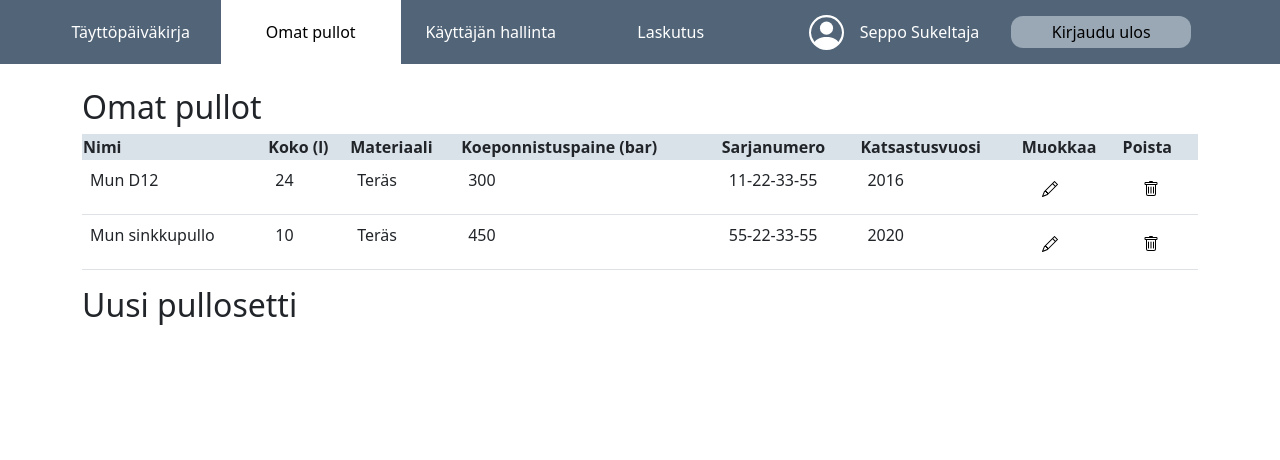
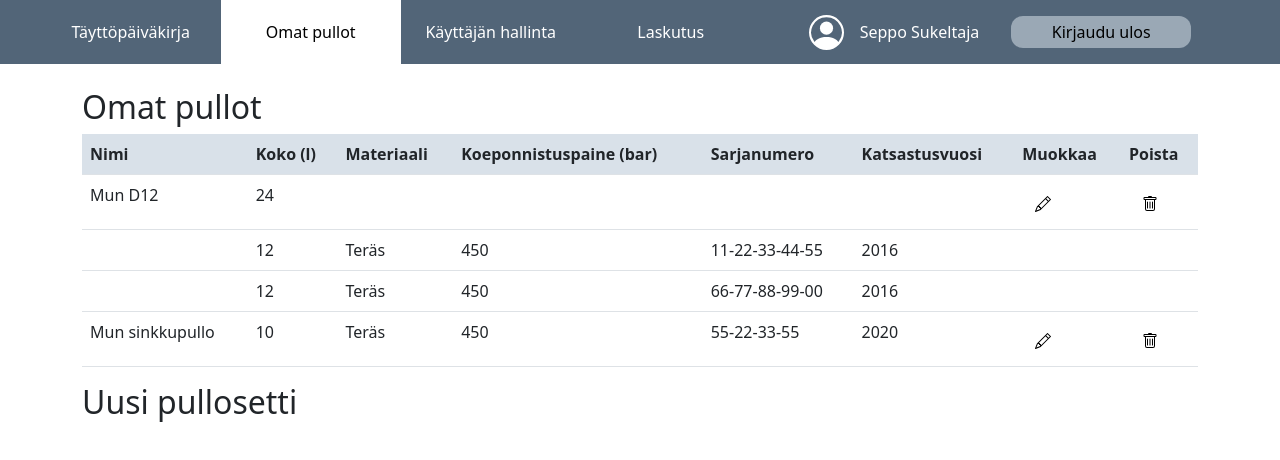
Before and after one commit to Tampereen-Urheilusukeltajat/Blenderi-UI, a React (Create React App) app: page /diving-cylinder-set in a window 1280 px wide. Shown: the top 460 px of the page. Built offline with nearby package versions, Linux system fonts and the light colour scheme.

Commit message:
Allow child rows inside the table

```diff
--- a/src/components/CommonTable.tsx
+++ /dev/null
@@ -1,81 +0,0 @@
-import React, { useCallback } from 'react';
-import { Button } from 'react-bootstrap';
-import { BsPencil, BsTrash } from 'react-icons/bs';
-import '../styles/commonTable/commonTable.css';
-
-type Row = string[];
-
-type CommonTableProps = {
-  columns: string[];
-  rows: Row[];
-  includeRowNumber?: boolean;
-  includeEditButton?: boolean;
-  includeDeleteButton?: boolean;
-};
-
-const IconButtonCell = (props: {
-  onClick: React.MouseEventHandler;
-  icon: JSX.Element;
-}): JSX.Element => {
-  const { onClick, icon } = props;
-  return (
-    <td>
-      <Button className="no-background btn-light" onClick={onClick}>
-        {icon}
-      </Button>
-    </td>
-  );
-};
-
-export const CommonTable = (props: CommonTableProps): JSX.Element => {
-  const {
-    columns,
-    rows,
-    includeDeleteButton = false,
-    includeEditButton = false,
-    includeRowNumber = false,
-  } = props;
-
-  const handleEditButtonClick = useCallback(() => {
-    // TODO
-  }, []);
-
-  const handleDeleteButtonClick = useCallback(() => {
-    // TODO
-  }, []);
-
-  return (
-    <table className="table">
-      <thead>
-        {includeRowNumber ? <th scope="col">#</th> : null}
-        {columns.map((column) => (
-          <th scope="col">{column}</th>
-        ))}
-        {includeEditButton ? <th scope="col">Muokkaa</th> : null}
-        {includeDeleteButton ? <th scope="col">Poista</th> : null}
-      </thead>
-      <tbody>
-        {rows.map((row, index) => (
-          <tr>
-            {includeRowNumber ? <th scope="row">{index + 1}</th> : null}
-            {row.map((element) => (
-              <td>{element}</td>
-            ))}
-            {includeEditButton ? (
-              <IconButtonCell
-                icon={<BsPencil />}
-                onClick={handleEditButtonClick}
-              />
-            ) : null}
-            {includeDeleteButton ? (
-              <IconButtonCell
-                icon={<BsTrash />}
-                onClick={handleDeleteButtonClick}
-              />
-            ) : null}
-          </tr>
-        ))}
-      </tbody>
-    </table>
-  );
-};
--- a/src/components/DivingCylinderSet/DivingCylinderSetList.tsx
+++ b/src/components/DivingCylinderSet/DivingCylinderSetList.tsx
@@ -1,17 +1,38 @@
-import { CommonTable } from '../CommonTable';
+import { CommonTable, TableColumn, TableRow } from '../common/Table';
 
-const DIVING_CYLINDER_SET_COLUMNS = [
-  'Nimi',
-  'Koko (l)',
-  'Materiaali',
-  'Koeponnistuspaine (bar)',
-  'Sarjanumero',
-  'Katsastusvuosi',
+const DIVING_CYLINDER_SET_COLUMNS: TableColumn[] = [
+  {
+    title: 'Nimi',
+  },
+  {
+    title: 'Koko (l)',
+  },
+  {
+    title: 'Materiaali',
+  },
+  {
+    title: 'Koeponnistuspaine (bar)',
+  },
+  {
+    title: 'Sarjanumero',
+  },
+  {
+    title: 'Katsastusvuosi',
+  },
 ];
 
-const TEMP_TEST_ROWS = [
-  ['Mun D12', '24', 'Teräs', '300', '11-22-33-55', '2016'],
-  ['Mun sinkkupullo', '10', 'Teräs', '450', '55-22-33-55', '2020'],
+const TEMP_TEST_ROWS: TableRow[] = [
+  {
+    // Parser which creates this is going to be lit ! :)
+    mainRow: ['Mun D12', 24, null, null, null, null],
+    childRows: [
+      [null, 12, 'Teräs', 450, '11-22-33-44-55', '2016'],
+      [null, 12, 'Teräs', 450, '66-77-88-99-00', '2016'],
+    ],
+  },
+  {
+    mainRow: ['Mun sinkkupullo', '10', 'Teräs', '450', '55-22-33-55', '2020'],
+  },
 ];
 
 export const DivingCylinderSetList = (): JSX.Element => {
--- /dev/null
+++ b/src/components/common/Table.tsx
@@ -0,0 +1,160 @@
+import React, { useCallback } from 'react';
+import { Button } from 'react-bootstrap';
+import { BsPencil, BsTrash } from 'react-icons/bs';
+import '../../styles/commonTable/commonTable.css';
+
+type Row = Array<number | string | null>;
+
+export type TableColumn = {
+  title: string;
+};
+
+export type TableRow = {
+  mainRow: Row;
+  childRows?: Row[];
+};
+
+type CommonTableProps = {
+  columns: TableColumn[];
+  rows: TableRow[];
+  includeRowNumber?: boolean;
+  includeEditButton?: boolean;
+  includeDeleteButton?: boolean;
+};
+
+type IconButtonCellProps = {
+  onClick: React.MouseEventHandler;
+  icon: JSX.Element;
+};
+
+const IconButtonCell: React.FC<IconButtonCellProps> = ({
+  onClick,
+  icon,
+}): JSX.Element => {
+  return (
+    <td>
+      <Button className="no-background btn-light" onClick={onClick}>
+        {icon}
+      </Button>
+    </td>
+  );
+};
+
+/**
+ * Common table element, which can be used in number of situations.
+ * HOX Row length MUST ALAWYS match the length of columns! Otherwise
+ * the styling will break! Empty values can be indicated by using null
+ */
+export const CommonTable: React.FC<CommonTableProps> = ({
+  columns,
+  rows,
+  includeDeleteButton = false,
+  includeEditButton = false,
+  includeRowNumber = false,
+}): JSX.Element => {
+  const handleEditButtonClick = useCallback(() => {
+    // TODO
+  }, []);
+
+  const handleDeleteButtonClick = useCallback(() => {
+    // TODO
+  }, []);
+
+  return (
+    <table className="table">
+      <thead>
+        <tr>
+          {includeRowNumber ? (
+            <th key="row-number" scope="col">
+              #
+            </th>
+          ) : null}
+          {columns.map((column) => (
+            <th key={column.title} scope="col">
+              {column.title}
+            </th>
+          ))}
+          {includeEditButton ? (
+            <th key="modify" scope="col">
+              Muokkaa
+            </th>
+          ) : null}
+          {includeDeleteButton ? (
+            <th key="delete" scope="col">
+              Poista
+            </th>
+          ) : null}
+        </tr>
+      </thead>
+      <tbody>
+        {rows.map((row, index) => (
+          <React.Fragment key={`row-fragment-${index + 1}`}>
+            <tr key={`row-${index + 1}`}>
+              {includeRowNumber ? (
+                <td key={`row-number-${index + 1}`} scope="row">
+                  {index + 1}
+                </td>
+              ) : null}
+
+              {row.mainRow.map((value, valueIndex) => (
+                <td
+                  key={`row-${index + 1}-${columns[valueIndex].title}-${String(
+                    value
+                  )}`}
+                >
+                  {value}
+                </td>
+              ))}
+
+              {includeEditButton ? (
+                <IconButtonCell
+                  key={`row-${index + 1}-modify`}
+                  icon={<BsPencil />}
+                  onClick={handleEditButtonClick}
+                />
+              ) : null}
+              {includeDeleteButton ? (
+                <IconButtonCell
+                  key={`row-${index + 1}-delete`}
+                  icon={<BsTrash />}
+                  onClick={handleDeleteButtonClick}
+                />
+              ) : null}
+            </tr>
+            {row.childRows?.map((childRow, childRowIndex) => (
+              <tr key={`row-${index + 1}-child-row-${childRowIndex}`}>
+                {includeRowNumber ? (
+                  <td
+                    key={`row-number-${index + 1}-child-row-${childRowIndex}`}
+                    scope="row"
+                  >
+                    {index + 1}.{childRowIndex + 1}
+                  </td>
+                ) : null}
+                {childRow.map((value, valueIndex) => (
+                  <td
+                    key={`row-${index + 1}-child-row-${childRowIndex}-${
+                      columns[valueIndex].title
+                    }-${String(value)}`}
+                  >
+                    {value}
+                  </td>
+                ))}
+                {includeEditButton ? (
+                  <td
+                    key={`row-${index + 1}-child-row-${childRowIndex}-edit`}
+                  ></td>
+                ) : null}
+                {includeDeleteButton ? (
+                  <td
+                    key={`row-${index + 1}-child-row-${childRowIndex}-delete`}
+                  ></td>
+                ) : null}
+              </tr>
+            ))}
+          </React.Fragment>
+        ))}
+      </tbody>
+    </table>
+  );
+};
```
Also changed, not shown: src/components/DivingCylinderSet/newDivingCylinderSet.tsx (+10 -0 lines).
